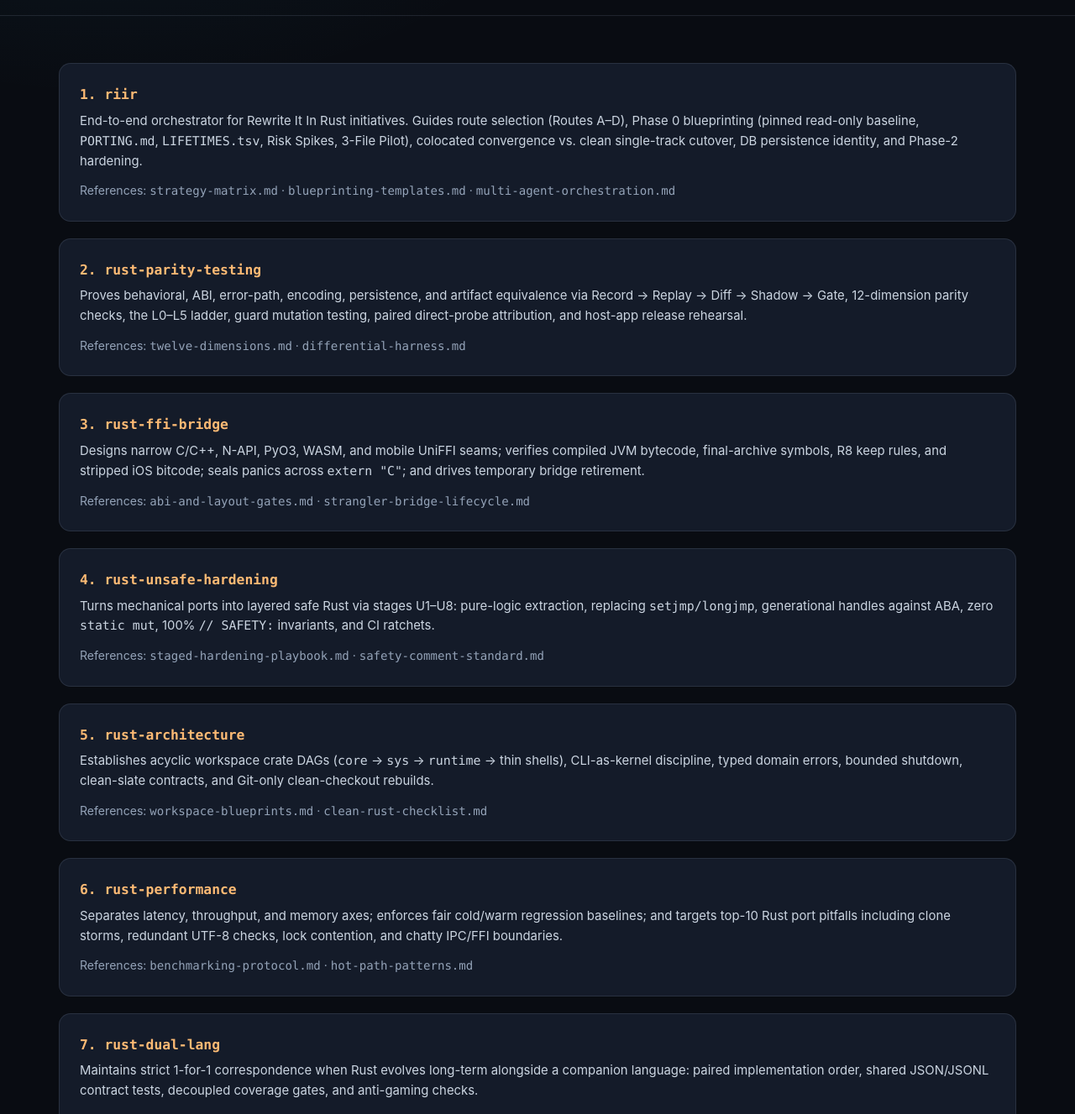
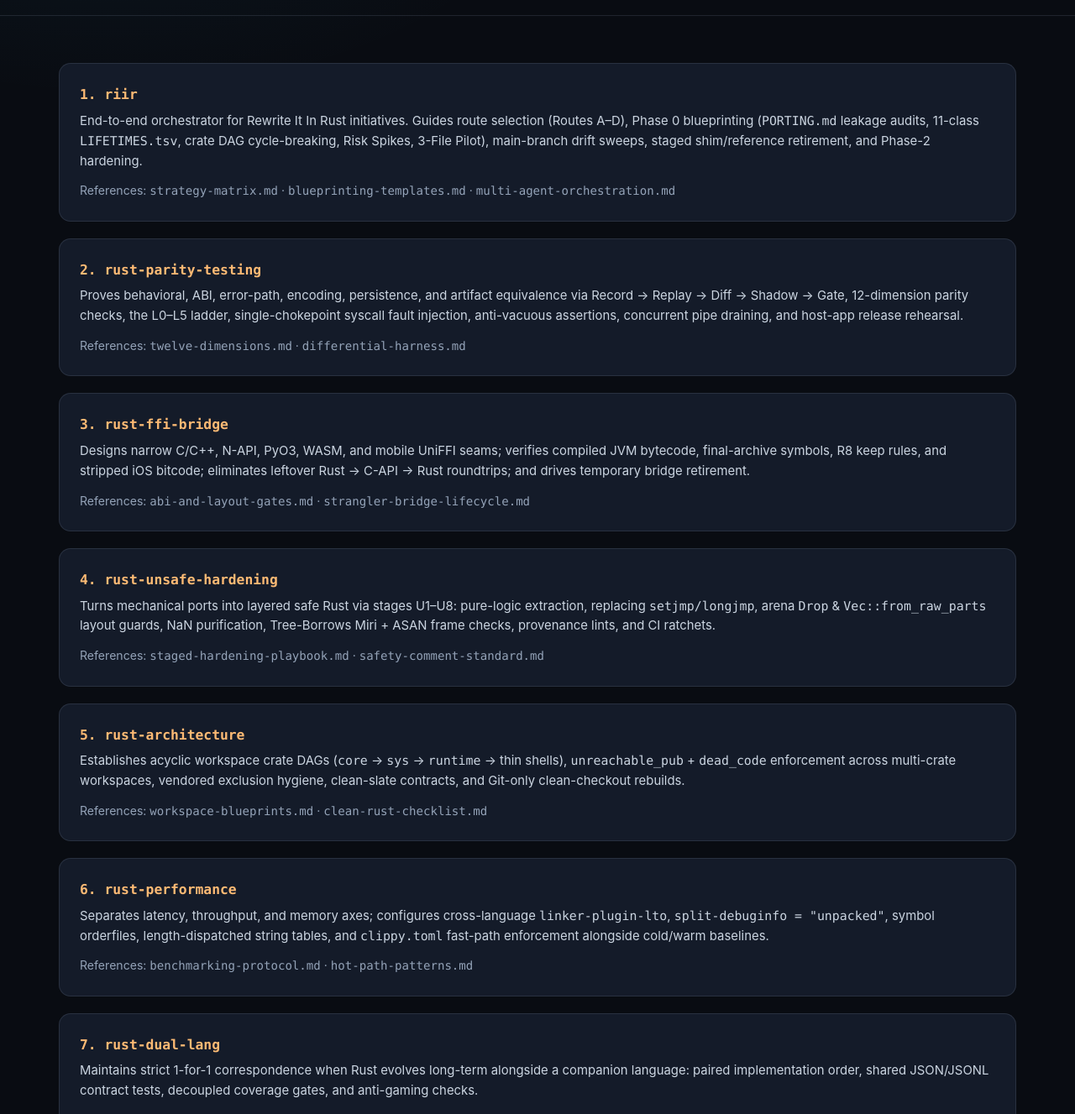
Before and after one commit to riirdev/skills, a plain HTML site: page docs/pages/skills.html in a window 1280 px wide. Shown: the part 360-1687 px from the top of the page at 84% size. Drawn offline with Linux system fonts and the light colour scheme.

Commit message:
feat(skills): add large-scale port workflows, post-port UB traps, and LTO/build discipline

```diff
--- a/docs/pages/skills.html
+++ b/docs/pages/skills.html
@@ -65,37 +65,37 @@
       <div class="shell" style="display:grid;gap:1.25rem;">
         <article class="panel-card" id="riir">
           <div class="skill-name">1. riir</div>
-          <p class="skill-desc">End-to-end orchestrator for Rewrite It In Rust initiatives. Guides route selection (Routes A–D), Phase 0 blueprinting (pinned read-only baseline, <code>PORTING.md</code>, <code>LIFETIMES.tsv</code>, Risk Spikes, 3-File Pilot), colocated convergence vs. clean single-track cutover, DB persistence identity, and Phase-2 hardening.</p>
+          <p class="skill-desc">End-to-end orchestrator for Rewrite It In Rust initiatives. Guides route selection (Routes A–D), Phase 0 blueprinting (<code>PORTING.md</code> leakage audits, 11-class <code>LIFETIMES.tsv</code>, crate DAG cycle-breaking, Risk Spikes, 3-File Pilot), main-branch drift sweeps, staged shim/reference retirement, and Phase-2 hardening.</p>
           <p style="margin:0.75rem 0 0;font-size:0.88rem;color:var(--text-muted);">References: <code>strategy-matrix.md</code> · <code>blueprinting-templates.md</code> · <code>multi-agent-orchestration.md</code></p>
         </article>
 
         <article class="panel-card" id="rust-parity-testing">
           <div class="skill-name">2. rust-parity-testing</div>
-          <p class="skill-desc">Proves behavioral, ABI, error-path, encoding, persistence, and artifact equivalence via Record → Replay → Diff → Shadow → Gate, 12-dimension parity checks, the L0–L5 ladder, guard mutation testing, paired direct-probe attribution, and host-app release rehearsal.</p>
+          <p class="skill-desc">Proves behavioral, ABI, error-path, encoding, persistence, and artifact equivalence via Record → Replay → Diff → Shadow → Gate, 12-dimension parity checks, the L0–L5 ladder, single-chokepoint syscall fault injection, anti-vacuous assertions, concurrent pipe draining, and host-app release rehearsal.</p>
           <p style="margin:0.75rem 0 0;font-size:0.88rem;color:var(--text-muted);">References: <code>twelve-dimensions.md</code> · <code>differential-harness.md</code></p>
         </article>
 
         <article class="panel-card" id="rust-ffi-bridge">
           <div class="skill-name">3. rust-ffi-bridge</div>
-          <p class="skill-desc">Designs narrow C/C++, N-API, PyO3, WASM, and mobile UniFFI seams; verifies compiled JVM bytecode, final-archive symbols, R8 keep rules, and stripped iOS bitcode; seals panics across <code>extern "C"</code>; and drives temporary bridge retirement.</p>
+          <p class="skill-desc">Designs narrow C/C++, N-API, PyO3, WASM, and mobile UniFFI seams; verifies compiled JVM bytecode, final-archive symbols, R8 keep rules, and stripped iOS bitcode; eliminates leftover Rust → C-API → Rust roundtrips; and drives temporary bridge retirement.</p>
           <p style="margin:0.75rem 0 0;font-size:0.88rem;color:var(--text-muted);">References: <code>abi-and-layout-gates.md</code> · <code>strangler-bridge-lifecycle.md</code></p>
         </article>
 
         <article class="panel-card" id="rust-unsafe-hardening">
           <div class="skill-name">4. rust-unsafe-hardening</div>
-          <p class="skill-desc">Turns mechanical ports into layered safe Rust via stages U1–U8: pure-logic extraction, replacing <code>setjmp/longjmp</code>, generational handles against ABA, zero <code>static mut</code>, 100% <code>// SAFETY:</code> invariants, and CI ratchets.</p>
+          <p class="skill-desc">Turns mechanical ports into layered safe Rust via stages U1–U8: pure-logic extraction, replacing <code>setjmp/longjmp</code>, arena <code>Drop</code> &amp; <code>Vec::from_raw_parts</code> layout guards, NaN purification, Tree-Borrows Miri + ASAN frame checks, provenance lints, and CI ratchets.</p>
           <p style="margin:0.75rem 0 0;font-size:0.88rem;color:var(--text-muted);">References: <code>staged-hardening-playbook.md</code> · <code>safety-comment-standard.md</code></p>
         </article>
 
         <article class="panel-card" id="rust-architecture">
           <div class="skill-name">5. rust-architecture</div>
-          <p class="skill-desc">Establishes acyclic workspace crate DAGs (<code>core</code> → <code>sys</code> → <code>runtime</code> → thin shells), CLI-as-kernel discipline, typed domain errors, bounded shutdown, clean-slate contracts, and Git-only clean-checkout rebuilds.</p>
+          <p class="skill-desc">Establishes acyclic workspace crate DAGs (<code>core</code> → <code>sys</code> → <code>runtime</code> → thin shells), <code>unreachable_pub</code> + <code>dead_code</code> enforcement across multi-crate workspaces, vendored exclusion hygiene, clean-slate contracts, and Git-only clean-checkout rebuilds.</p>
           <p style="margin:0.75rem 0 0;font-size:0.88rem;color:var(--text-muted);">References: <code>workspace-blueprints.md</code> · <code>clean-rust-checklist.md</code></p>
         </article>
 
         <article class="panel-card" id="rust-performance">
           <div class="skill-name">6. rust-performance</div>
-          <p class="skill-desc">Separates latency, throughput, and memory axes; enforces fair cold/warm regression baselines; and targets top-10 Rust port pitfalls including clone storms, redundant UTF-8 checks, lock contention, and chatty IPC/FFI boundaries.</p>
+          <p class="skill-desc">Separates latency, throughput, and memory axes; configures cross-language <code>linker-plugin-lto</code>, <code>split-debuginfo = "unpacked"</code>, symbol orderfiles, length-dispatched string tables, and <code>clippy.toml</code> fast-path enforcement alongside cold/warm baselines.</p>
           <p style="margin:0.75rem 0 0;font-size:0.88rem;color:var(--text-muted);">References: <code>benchmarking-protocol.md</code> · <code>hot-path-patterns.md</code></p>
         </article>
 
```
Also changed, not shown: 14 other files.
